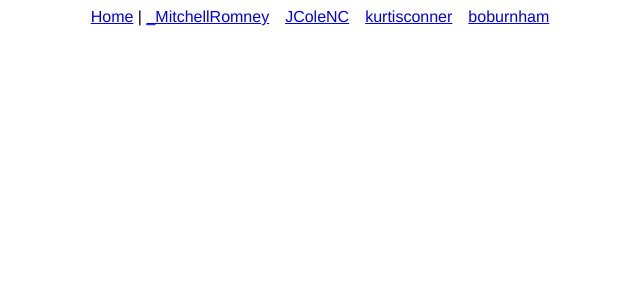
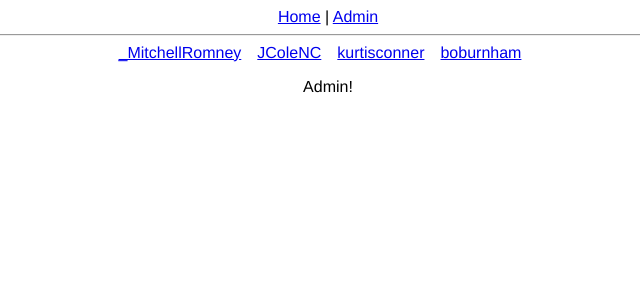
Before and after one commit to tichkames/vue-playground, a Vue app: page /admin in a window 1280 px wide. Shown: the top 300 px of the page, without its empty margins (312-952 px from the left). Built offline with nearby package versions, Linux system fonts and the light colour scheme.

Commit message:
added router guard

```diff
--- a/src/App.vue
+++ b/src/App.vue
@@ -2,6 +2,8 @@
   <div id="app">
     <nav>
       <router-link to="/">Home</router-link> |
+      <router-link to="/admin">Admin</router-link>
+      <hr/>
       <router-link
         class="user-link"
         v-for="user in users"
--- a/src/router/index.js
+++ b/src/router/index.js
@@ -1,6 +1,7 @@
 import { createRouter, createWebHistory } from 'vue-router'
 import HomeView from '../views/HomeView.vue'
 import UserProfile from '../views/UserProfile.vue'
+import AdminView from '../views/AdminView.vue'
 
 const routes = [
   {
@@ -12,6 +13,14 @@ const routes = [
     path: '/user/:userId',
     name: 'user',
     component: UserProfile
+  },
+  {
+    path: '/admin',
+    name: 'admin',
+    component: AdminView,
+    meta: {
+      requiresAdmin: true
+    }
   }
 ]
 
@@ -20,4 +29,17 @@ const router = createRouter({
   routes
 })
 
+router.beforeEach(async(to, from, next) => {
+  const isAdmin = true
+  const requiresAdmin = to.matched.some(record => record.meta.requiresAdmin)
+  console.log('isAdmin', isAdmin)
+  console.log('requiresAdmin', requiresAdmin)
+
+  if(requiresAdmin && !isAdmin) {
+    next({name: 'home'})
+  } else {
+    next()
+  }
+})
+
 export default router
--- /dev/null
+++ b/src/views/AdminView.vue
@@ -0,0 +1,12 @@
+<template>
+  <div class="home">
+    <p>Admin!</p>
+  </div>
+</template>
+
+<script>
+export default {
+  name: 'AdminView',
+
+}
+</script>
```
